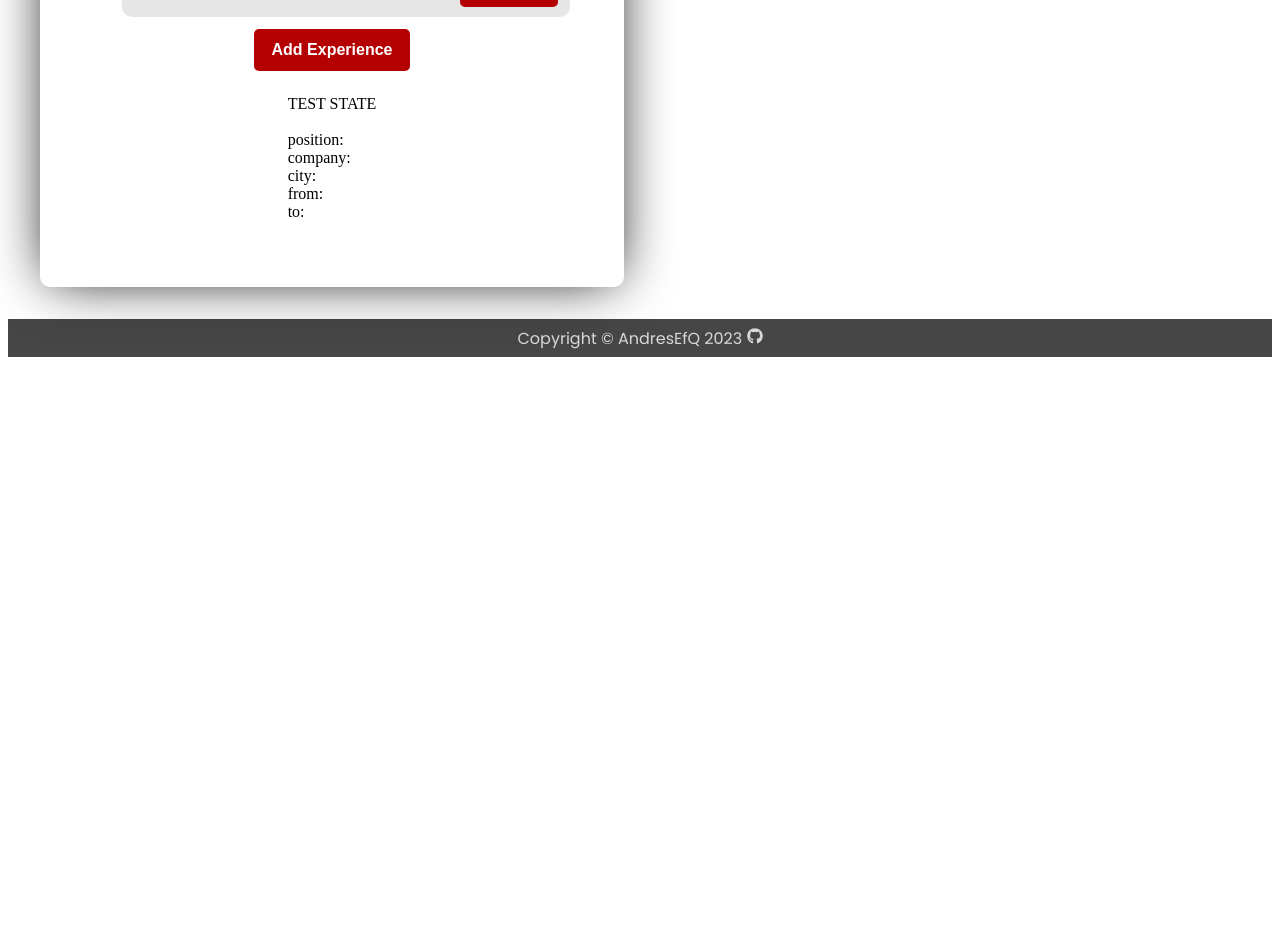
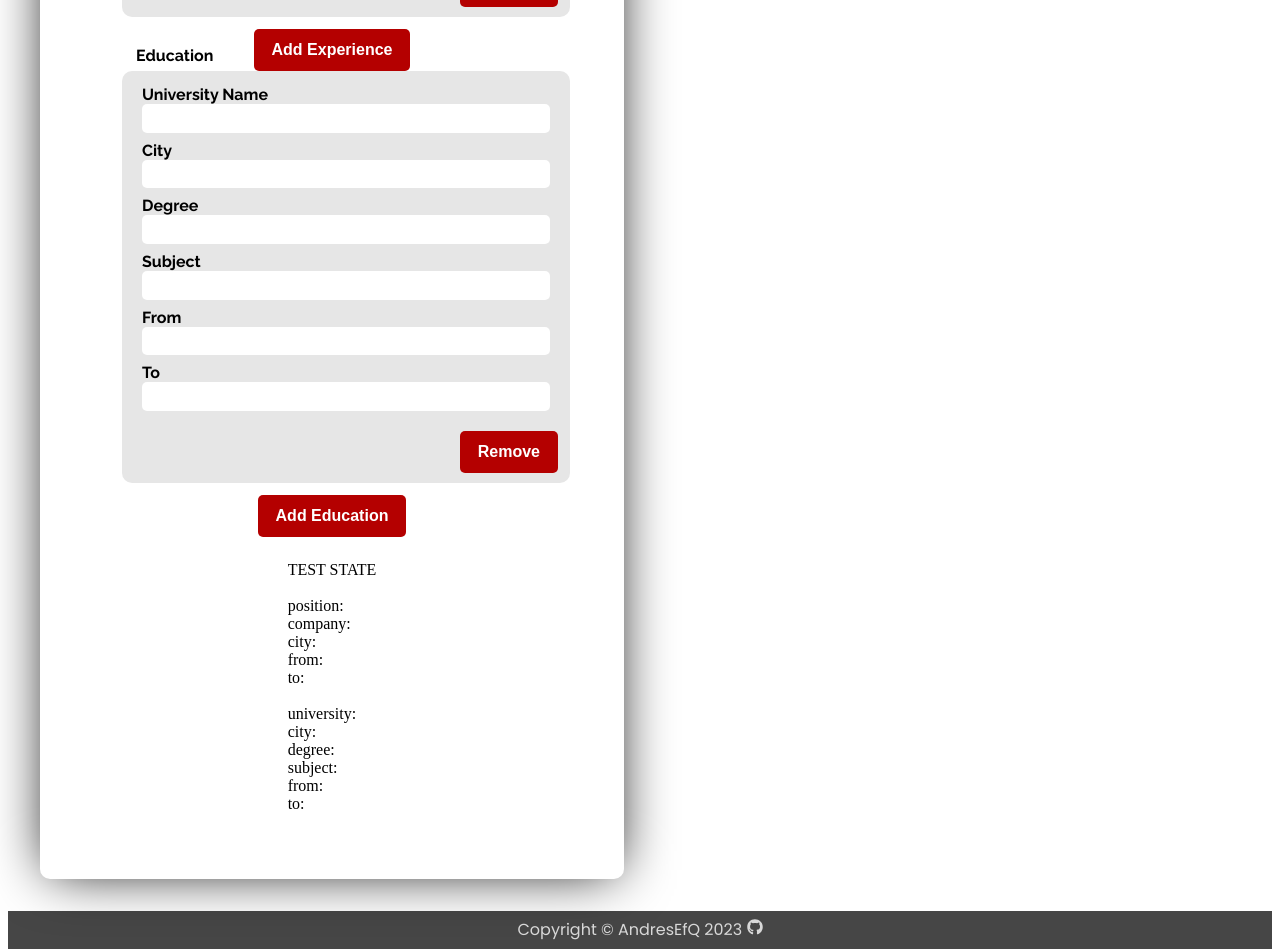
Before and after one commit to AndresEfQ/cv-builder, a React (Create React App) app: page / in a window 1280 px wide. Shown: the part 1072-2024 px from the top of the page. Before the commit the page ends 1437 px from the top, so only its background shows below. Built offline with nearby package versions, Linux system fonts and the light colour scheme.

Commit message:
Complete education section with functions

```diff
--- a/src/components/EditSection.js
+++ b/src/components/EditSection.js
@@ -4,6 +4,7 @@ import uniqid from "uniqid";
 import PersonalInfo from "./PersonalInfo";
 import StyledForm from "./StyledForm";
 import Experience from "./Experience";
+import Education from "./Education";
 import Button from "./Button";
 
 const StyledSection = styled.section`
@@ -54,7 +55,23 @@ class EditSection extends React.Component {
         from: '',
         to: '',
       }],
-      education: this.state.education
+      education: this.state.education,
+    });
+  }
+
+  handleAddEducation = (e) => {
+    e.preventDefault();
+    this.setState({
+      experience: this.state.experience,
+      education: [...this.state.education, {
+        id: uniqid(),
+        university: '',
+        city: '',
+        degree: '',
+        subject: '',
+        from: '',
+        to: '',
+      }],
     });
   }
 
@@ -62,7 +79,15 @@ class EditSection extends React.Component {
     e.preventDefault();
     this.setState({
       experience: this.state.experience.filter((section) => section.id !== sectionId),
-      education: this.state.education
+      education: this.state.education,
+    });
+  }
+
+  handleRemoveEducation = (e, sectionId) => {
+    e.preventDefault();
+    this.setState({
+      experience: this.state.experience,
+      education: this.state.education.filter((section) => section.id !== sectionId),
     });
   }
 
@@ -74,13 +99,31 @@ class EditSection extends React.Component {
         if (section.id === sectionId) {
           return {
             ...section,
-            [input]: value
+            [input]: value,
           };
         } else {
           return section;
         }
       }),
-      education: this.state.education
+      education: this.state.education,
+    });
+  }
+
+  handleEducationInputChange = (e, sectionId) => {
+    const input = e.target.id;
+    const value = e.target.value;
+    this.setState({
+      experience: this.state.experience,
+      education: this.state.education.map((section) => {
+        if (section.id === sectionId) {
+          return {
+            ...section,
+            [input]: value,
+          };
+        } else {
+          return section;
+        }
+      }),
     });
   }
 
@@ -90,6 +133,12 @@ class EditSection extends React.Component {
       id={section.id}
       removeExperience={this.handleRemoveExperience}
       changeInput={this.handleExperienceInputChange}
+    />);
+    let educationSections = this.state.education.map(section => <Education
+      key={section.id}
+      id={section.id}
+      removeEducation={this.handleRemoveEducation}
+      changeInput={this.handleEducationInputChange}
     />)
     return (
       <StyledSection>
@@ -102,6 +151,14 @@ class EditSection extends React.Component {
           <Button
             content="Add Experience"
             onClick={this.handleAddExperience}
+          />
+          <fieldset>
+            <legend>Education</legend>
+            {educationSections}
+          </fieldset>
+          <Button
+            content="Add Education"
+            onClick={this.handleAddEducation}
           />
         </StyledForm>
         <div>
@@ -119,6 +176,19 @@ class EditSection extends React.Component {
               </div>
             )
           })}</span>
+          <span>{this.state.education.map((section) => {
+            return (
+              <div>
+                university: {section.university} <br />
+                city: {section.city} <br />
+                degree: {section.degree} <br />
+                subject: {section.subject} <br />
+                from: {section.from} <br />
+                to: {section.to}
+                <br /> <br />
+              </div>
+            )
+          })}</span>
         </div>
       </StyledSection>
     )
--- a/src/components/Education.js
+++ b/src/components/Education.js
@@ -0,0 +1,50 @@
+import React from "react";
+import Button from "./Button";
+import styled from "styled-components";
+
+const FlexDiv = styled.div`
+	display: flex;
+	flex-direction: column;
+`;
+
+class Education extends React.Component {
+  render () {
+
+    return (
+    <FlexDiv>
+      <ul>
+        <li>
+          <label htmlFor="university">University Name</label>
+          <input type="text" name="university" id="university" onChange={(e) => this.props.changeInput(e, this.props.id)} />
+        </li>
+        <li>
+          <label htmlFor="city">City</label>
+          <input type="text" name="city" id="city" onChange={(e) => this.props.changeInput(e, this.props.id)} />
+        </li>
+        <li>
+          <label htmlFor="degree">Degree</label>
+          <input type="text" name="degree" id="degree" onChange={(e) => this.props.changeInput(e, this.props.id)} />
+        </li>
+        <li>
+          <label htmlFor="subject">Subject</label>
+          <input type="text" name="subject" id="subject" onChange={(e) => this.props.changeInput(e, this.props.id)} />
+        </li>
+        <li>
+          <label htmlFor="from">From</label>
+          <input type="text" name="from" id="from" onChange={(e) => this.props.changeInput(e, this.props.id)} />
+        </li>
+        <li>
+          <label htmlFor="to">To</label>
+          <input type="text" name="to" id="to" onChange={(e) => this.props.changeInput(e, this.props.id)} />
+        </li>
+      </ul>
+      <Button
+        content="Remove"
+        position="right"
+        onClick={(e) => this.props.removeEducation(e, this.props.id)} />
+    </FlexDiv>
+    )
+  }
+}
+
+export default Education;
```
